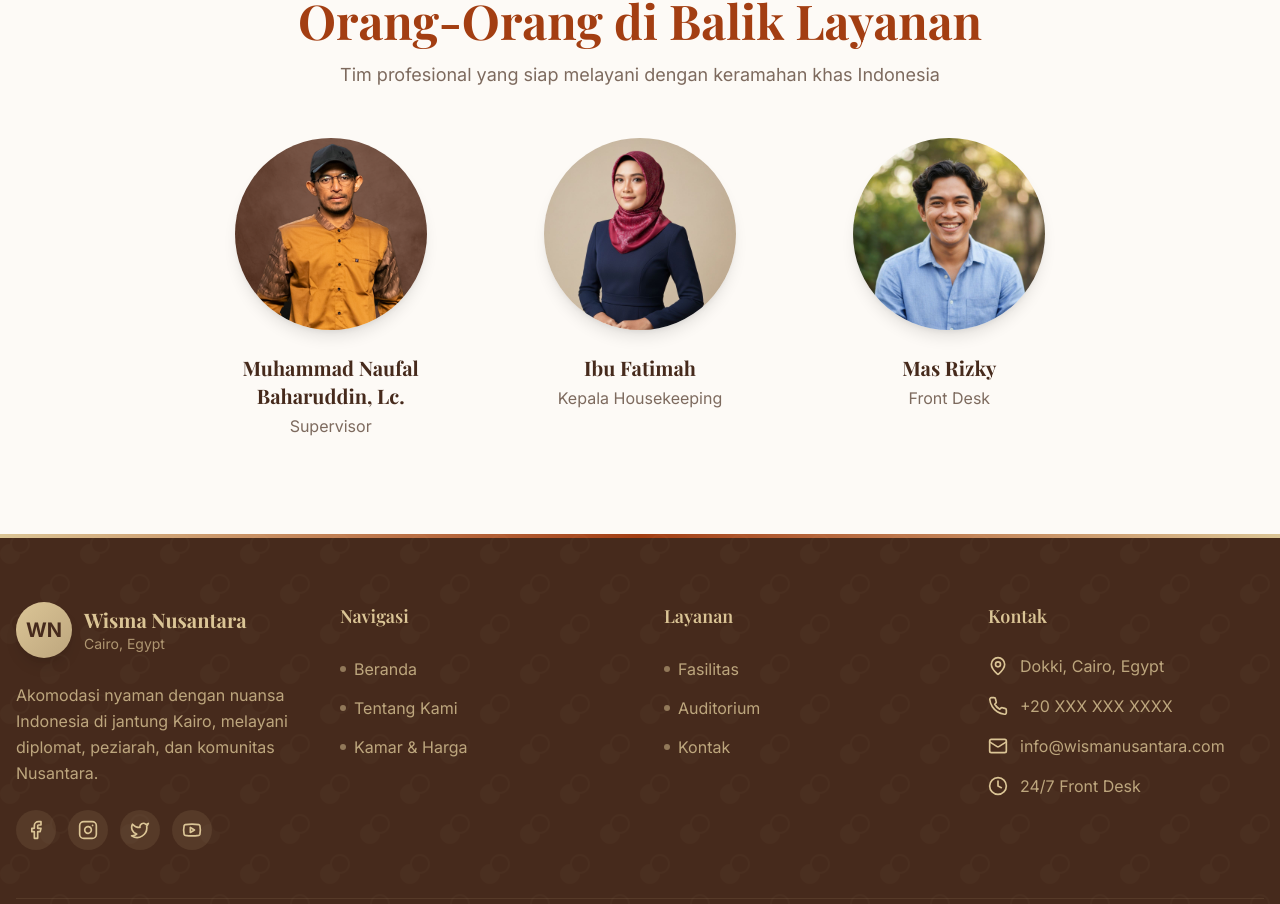
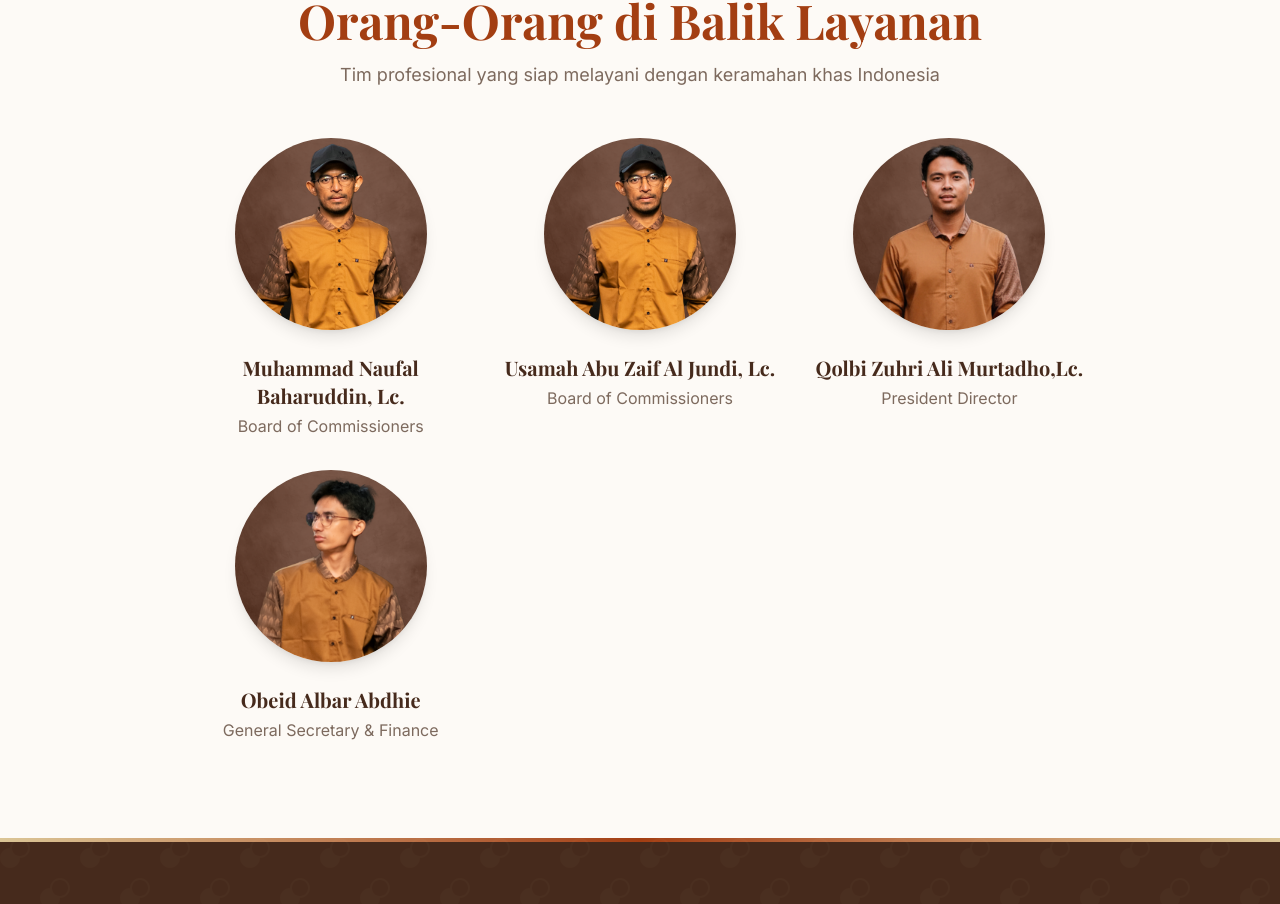
Before and after one commit to rehlatoursid-umrah/Wisma-Nusantara-Cairo-, a Next.js app: page /tentang in a window 1280 px wide. Shown: the part 2177-3081 px from the top of the page. Built offline with nearby package versions, Linux system fonts and the light colour scheme.

Commit message:
Update team member roles and add new members

```diff
--- a/components/tentang/tim-section.tsx
+++ b/components/tentang/tim-section.tsx
@@ -8,18 +8,23 @@ import { SectionHeader } from "@/components/section-header"
 const team = [
   {
     name: "Muhammad Naufal Baharuddin, Lc.",
-    role: "Supervisor",
+    role: "Board of Commissioners",
     image: "/bng nofal.png",
   },
   {
-    name: "Ibu Fatimah",
-    role: "Kepala Housekeeping",
-    image: "/professional-indonesian-woman-portrait-hijab-forma.jpg",
+    name: "Usamah Abu Zaif Al Jundi, Lc.",
+    role: "Board of Commissioners",
+    image: "/bng nofal.png",
   },
   {
-    name: "Mas Rizky",
-    role: "Front Desk",
-    image: "/young-indonesian-man-portrait-friendly-smile.jpg",
+    name: "Qolbi Zuhri Ali Murtadho,Lc.",
+    role: "President Director",
+    image: "/qolbi .png",
+  },
+  {
+    name: "Obeid Albar Abdhie",
+    role: "General Secretary & Finance",
+    image: "/obet.png",
   },
 ]
 
```
